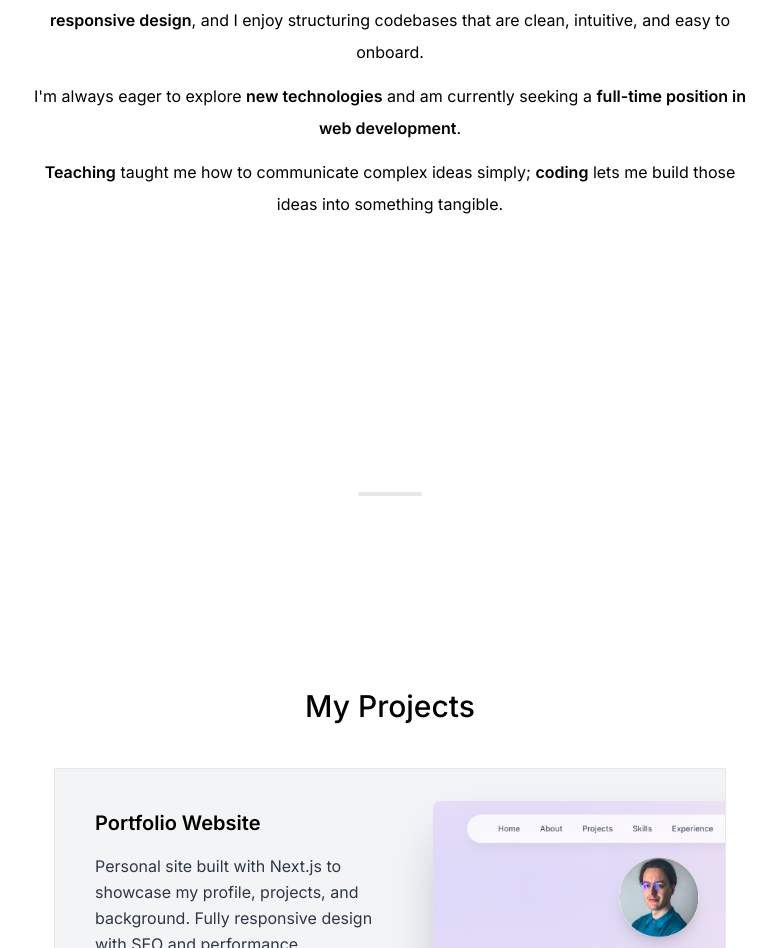
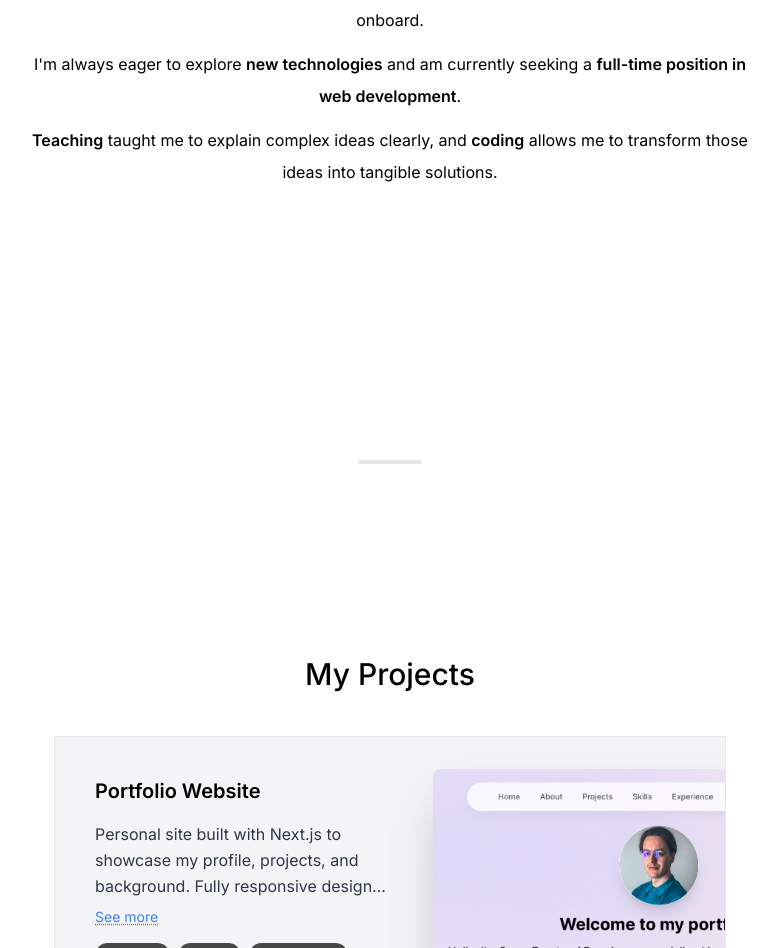
Before and after one commit to seanrw93/Personal-Portfolio-Page, a Next.js app: page /en/ in a window 1280 px wide. Shown: the part 1764-2712 px from the top of the page, without its empty margins (250-1028 px from the left). Built offline with nearby package versions, Linux system fonts and the light colour scheme.

Commit message:
feat: add smooth scroll animations between sections + update about text

```diff
--- a/app/[locale]/layout.tsx
+++ b/app/[locale]/layout.tsx
@@ -34,7 +34,7 @@ export default async function RootLayout({
   const translations = getServerTranslation(locale);
 
   return (
-    <html lang={locale} className="scroll-smooth" suppressHydrationWarning>
+    <html lang={locale} className="!scroll-smooth" suppressHydrationWarning>
       <body
         className={`${inter.className} bg-primary-bg text-primary-text relative antialiased`}
       >
--- a/app/globals.css
+++ b/app/globals.css
@@ -188,7 +188,11 @@
 
   .header-nav__link {
     @apply flex h-full items-center justify-center px-2 text-sm hover:text-darkest-blue
-         transition-colors duration-200 ease-in-out sm:transition-none;
+         transition-all duration-200 ease-in-out sm:transition-none;
+  }
+
+  .header-nav__link--active {
+    @apply text-darkest-blue font-semibold border-2 border-darkest-blue rounded-full px-3 py-1;
   }
 
   .header-nav__item {
@@ -263,6 +267,11 @@
           sm:transition-all sm:duration-300 sm:ease-in-out;
   }
 
+  .see-more {
+    @apply mt-2 text-sm text-primary-blue underline decoration-dotted
+          underline-offset-2;
+  }
+
   .project-card__tags {
     @apply mt-4 mb-4 flex flex-wrap gap-y-2;
   }
@@ -282,4 +291,11 @@
   }
 
   /* Projects section styles END */
+
+  /* Utility classes */
+
+  .see-more {
+    @apply mt-2 text-sm text-primary-blue underline decoration-dotted
+          underline-offset-2;
+  }
 }
--- a/components/Header.tsx
+++ b/components/Header.tsx
@@ -14,8 +14,19 @@ export const Header = () => {
   const links = common?.nav ? Object.entries(common.nav) : [];
   const aria = common?.aria.navigation as { [key: string]: string };
 
+  const [activeSection, setActiveSection] = useState<string | null>(null);
+
   const [navOpen, setNavOpen] = useState(false);
   const toggleMenu = () => setNavOpen(prev => !prev);
+
+  useEffect(() => {
+    const hash = window.location.hash.substring(1);
+    if (hash) {
+      setActiveSection(hash);
+    } else {
+      setActiveSection("home");
+    }
+  }, []);
 
   useEffect(() => {
     const handleResize = () => {
@@ -47,11 +58,15 @@ export const Header = () => {
         },
       }}
       tabIndex={-1}
-      role="none"
     >
       <Link
         href={`#${key}`}
-        className="header-nav__link"
+        className={"header-nav__link" + (activeSection === key ? " header-nav__link--active" : "")}
+        aria-current={activeSection === key ? "page" : undefined}
+        onClick={() => {
+          setActiveSection(key);
+          setNavOpen(false);
+        }}
         aria-label={aria.link.replace("{{section}}", label.toLowerCase())}
       >
         {label}
--- a/components/Projects/ProjectCard.tsx
+++ b/components/Projects/ProjectCard.tsx
@@ -25,6 +25,8 @@ export const ProjectCard = ({
   index,
 }: ProjectCardProps) => {
   const [isHovered, setIsHovered] = useState(false);
+  const [isFocused, setIsFocused] = useState(false);
+
   const cardRef = useRef<HTMLDivElement>(null);
   const imageRef = useRef<HTMLImageElement>(null);
 
@@ -57,7 +59,11 @@ export const ProjectCard = ({
       className="project-card"
       onMouseEnter={() => setIsHovered(true)}
       onMouseLeave={() => setIsHovered(false)}
+      onFocus={() => setIsFocused(true)}
+      onBlur={() => setIsFocused(false)}
       ref={cardRef}
+      role="article"
+      tabIndex={0}
       style={{ scale: scaleProgress, opacity: opacityProgress }}
     >
       <div className="project-card__content">
@@ -65,13 +71,21 @@ export const ProjectCard = ({
         <p
           className={
             "project-card__description" +
-            (isHovered
+            (isFocused
               ? " sm:max-h-[50rem]"
-              : " sm:max-h-[6.25rem] line-clamp-4")
+              : " sm:max-h-[6.25rem] line-clamp-3")
           }
+          aria-expanded={isFocused ? "true" : "false"}
         >
           {description}
         </p>
+        <span
+          className="see-more"
+          aria-hidden={isFocused ? "true" : "false"}
+          style={isFocused ? { display: "none" } : { display: "inline-block" }}
+          >
+            See more
+        </span>
         <ul className="project-card__tags">
           {tags.map((tag, tagIndex) => (
             <li key={tagIndex} className="project-card__tag">
--- a/locales/en/common.json
+++ b/locales/en/common.json
@@ -22,7 +22,7 @@
       "cta": "Explore my work"
     },
     "about": {
-      "p1": "Based in Paris, I'm a <span class=\"font-semibold\">trilingual developer</span> (French, English, German) who began my career as a <span class=\"font-semibold\">language teacher</span> in academic and professional settings. My adventure into web development began in <span class=\"font-semibold\">2022</span>, where I started with the basics of <span class=\"font-semibold\">responsive design</span> and <span class=\"font-semibold\">DOM manipulation</span>, and quickly became <span class=\"underline\">hooked.</span> I loved seeing the fruits of my labour come to life on screen, and the <span class=\"font-semibold\">problem-solving aspect</span> quickly became my favorite part of programming. I <span class=\"underline\">love</span> the feeling of finally figuring out a solution to a tricky issue.",
+      "p1": "Based in Paris, I'm a <span class=\"font-semibold\">trilingual developer</span> (French, English, German) who began my career as a <span class=\"font-semibold\">language teacher</span> in academic and professional settings. My adventure into web development began in <span class=\"font-semibold\">2022</span>, where I started with the basics of <span class=\"font-semibold\">responsive design</span> and <span class=\"font-semibold\">DOM manipulation</span>, and quickly became <span class=\"underline\">hooked.</span> I loved seeing the fruits of my labour come to life on screen, and the <span class=\"font-semibold\">problem-solving aspect</span> quickly became my favorite part of programming.",
 
       "p2": "That passion led me to <span class=\"font-semibold\">change career paths entirely</span>. In <span class=\"font-semibold\">2023</span>, I began a <span class=\"font-semibold\">two-year work-study diploma</span> with OpenClassrooms, focusing on <span class=\"font-semibold\">JavaScript and React</span>. At the same time, I had the opportunity to apply my skills in a professional setting at <span class=\"font-semibold\">Abeille Assurances</span>, where I worked as a <span class=\"font-semibold\">hybrid front-end developer and web integrator</span>.",
 
@@ -32,7 +32,7 @@
 
       "p5": "I'm always eager to explore <span class=\"font-semibold\">new technologies</span> and am currently seeking a <span class=\"font-semibold\">full-time position in web development</span>.",
 
-      "p6": "<span class=\"font-semibold\">Teaching</span> taught me how to communicate complex ideas simply; <span class=\"font-semibold\">coding</span> lets me build those ideas into something tangible."
+      "p6": "<span class=\"font-semibold\">Teaching</span> taught me to explain complex ideas clearly, and <span class=\"font-semibold\">coding</span> allows me to transform those ideas into tangible solutions."
     },
     "btn": {
       "contactMe": "Contact me here",
--- a/locales/fr/common.json
+++ b/locales/fr/common.json
@@ -23,17 +23,12 @@
       "cvUrl": "/files/CV__ROENNAU-WERGEN_SEAN_fr.pdf"
     },
     "about": {
-      "p1": "Basé à Paris, je suis un <span class=\"font-semibold\">développeur trilingue</span> (français, anglais, allemand) qui a commencé ma carrière en tant que <span class=\"font-semibold\">enseignant de langue</span> dans des contextes académiques et professionnels. Mon aventure dans le développement web a commencé en <span class=\"font-semibold\">2022</span>, où j'ai commencé par les bases du <span class=\"font-semibold\">design responsive</span> et de la <span class=\"font-semibold\">manipulation du DOM</span>, et je suis rapidement devenu <span class=\"underline\">accro.</span> J'ai adoré voir les fruits de mon travail prendre vie à l'écran, et l'<span class=\"font-semibold\">aspect résolution de problèmes</span> est rapidement devenu ma partie préférée de la programmation. J'<span class=\"underline\">adore</span> la sensation de finalement trouver une solution à un problème délicat.",
-
+      "p1": "Basé à Paris, je suis un <span class=\"font-semibold\">développeur trilingue</span> (français, anglais, allemand) qui a commencé ma carrière en tant que <span class=\"font-semibold\">enseignant de langue</span> dans des contextes académiques et professionnels. Mon aventure dans le développement web a commencé en <span class=\"font-semibold\">2022</span>, où j'ai commencé par les bases du <span class=\"font-semibold\">design responsive</span> et de la <span class=\"font-semibold\">manipulation du DOM</span>, et je suis rapidement devenu <span class=\"underline\">accro.</span> J'ai adoré voir les fruits de mon travail prendre vie à l'écran, et l'<span class=\"font-semibold\">aspect résolution de problèmes</span> est rapidement devenu ma partie préférée de la programmation.",
       "p2": "Cette passion m'a conduit à <span class=\"font-semibold\">changer complètement de voie</span>. En <span class=\"font-semibold\">2023</span>, j'ai commencé un <span class=\"font-semibold\">diplôme en alternance de deux ans</span> avec OpenClassrooms, axé sur <span class=\"font-semibold\">JavaScript et React</span>. En même temps, j'ai eu l'opportunité d'appliquer mes compétences dans un cadre professionnel chez <span class=\"font-semibold\">Abeille Assurances</span>, où j'ai travaillé en tant que <span class=\"font-semibold\">développeur front-end hybride et intégrateur web</span>.",
-
       "p3": "Aujourd'hui, j'ai une solide maîtrise des technologies <span class=\"font-semibold\">React et Next.js</span>, et je suis également familiarisé avec <span class=\"font-semibold\">Typescript</span> et certains <span class=\"font-semibold\">concepts Angular</span>. J'ai commencé à m'intéresser à quelques technologies back-end telles que <span class=\"font-semibold\">Node.js et Prisma</span> afin d'élargir mes compétences et de devenir plus <span class=\"font-semibold\">full-stack</span>. Je suis à l'aise avec <span class=\"font-semibold\">JavaScript à la fois à l'intérieur et à l'extérieur des frameworks</span>, en construisant des applications à partir de zéro, en manipulant le DOM directement et en structurant la logique sans m'appuyer sur des abstractions.",
-
       "p4": "Au-delà de la création de <span class=\"font-semibold\">composants UI évolutifs et réutilisables</span>, je suis à l'aise pour penser en termes d'<span class=\"font-semibold\">architecture front-end</span> — concevant des <span class=\"font-semibold\">systèmes modulaires</span>, gérant l'<span class=\"font-semibold\">état de manière prévisible</span> et garantissant la <span class=\"font-semibold\">maintenabilité au sein des équipes</span>. Je fais attention à l'<span class=\"font-semibold\">accessibilité</span>, à la <span class=\"font-semibold\">performance</span> et au <span class=\"font-semibold\">design responsive</span>, et j'apprécie de structurer des bases de code qui sont propres, intuitives et faciles à intégrer.",
-
       "p5": "Je suis toujours désireux d'explorer de <span class=\"font-semibold\">nouvelles technologies</span> et je recherche actuellement un <span class=\"font-semibold\">poste à temps plein en développement web</span>.",
-
-      "p6": "<span class=\"font-semibold\">L'enseignement</span> m'a appris à communiquer des idées complexes simplement ; <span class=\"font-semibold\">le codage</span> me permet de transformer ces idées en quelque chose de tangible."
+      "p6": "<span class=\"font-semibold\">L'enseignement</span> m'a appris à expliquer clairement des idées complexes, et <span class=\"font-semibold\">le codage</span> me permet de transformer ces idées en solutions tangibles."
     },
     "btn": {
       "contactMe": "Contactez-moi ici",
--- a/package.json
+++ b/package.json
@@ -10,6 +10,7 @@
   },
   "dependencies": {
     "@vercel/analytics": "^1.5.0",
+    "clsx": "^2.1.1",
     "framer-motion": "^12.23.22",
     "i18next": "^25.5.3",
     "next": "15.5.4",
```
Also changed, not shown: 1 other file (tests, documents, lock files or other folders).
